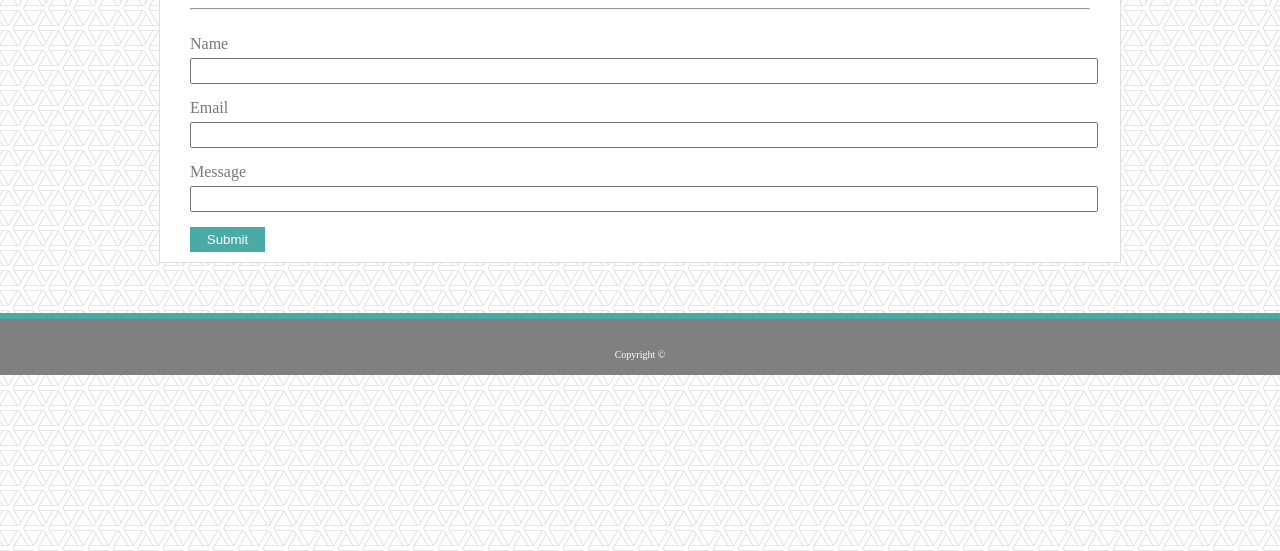
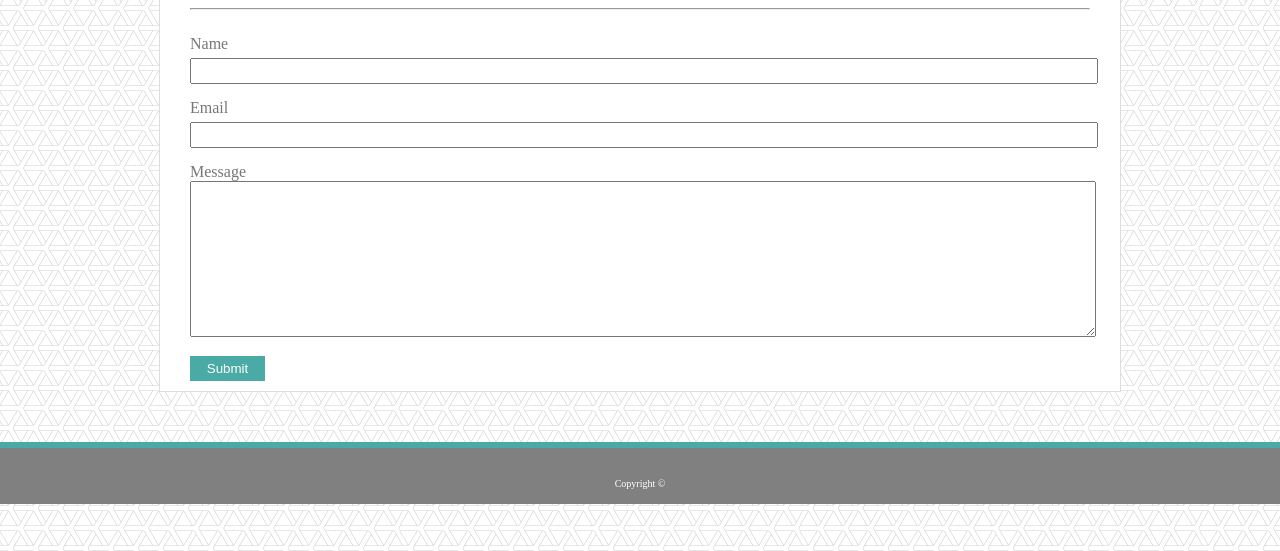
Before and after one commit to erkartali/Basic-Portfolio, a plain HTML site: page contact.html in a window 1280 px wide. Shown: the part 249-800 px from the top of the page. Drawn offline with Linux system fonts and the light colour scheme.

Commit message:
updated css on the contact page to fix contact form styles

```diff
--- a/assets/css/style.css
+++ b/assets/css/style.css
@@ -4,6 +4,8 @@ body {
     background-image: url(/assets/images/webb.png);
 
 }
+
+/* header styles */
 
 .header {
     margin: 0 auto;
@@ -66,6 +68,10 @@ body {
     font-size: 1.2em;
 }
 
+/* end header styles */
+
+/* general styles */
+
 body hr {
     margin: 0;
 }
@@ -107,14 +113,24 @@ body hr {
     margin: 25px 20px 25px 0;
 }
 
+/* end general syles */
+
+/* Contact syles */
+
 .container form input{
     width: 100%;
 }
 
-form #name, #email, #message {
+form #name, #email {
     margin-bottom: 15px;
     margin-top: 5px;
     height: 20px;
+}
+
+form #message {
+    margin-bottom:  15px;
+    width: 100%;
+    height: 150px;
 }
 
 form button {
@@ -126,6 +142,9 @@ form button {
     width: 75px;
 }
 
+/* end contact styles */
+
+/* footer styles */
 
 .footer {
     height: 3.5em;
@@ -141,3 +160,5 @@ form button {
     top: 35%;
     font-size: 10px;
 }
+
+/* end footer styles */
--- a/contact.html
+++ b/contact.html
@@ -43,7 +43,8 @@
                 <label for="email">Email</label><br>
                 <input type="text" id="email" name="email"><br>
                 <label for="message">Message</label><br>
-                <input type="text" id="message" name="message"><br>
+                <!-- <input type="text-area" id="message" name="message"><br> -->
+                <textarea id="message" rows="4" cols="50"></textarea><br>
                 <button type="button">Submit</button>
             </form>
 
```
Also changed, not shown: 1 other file.
